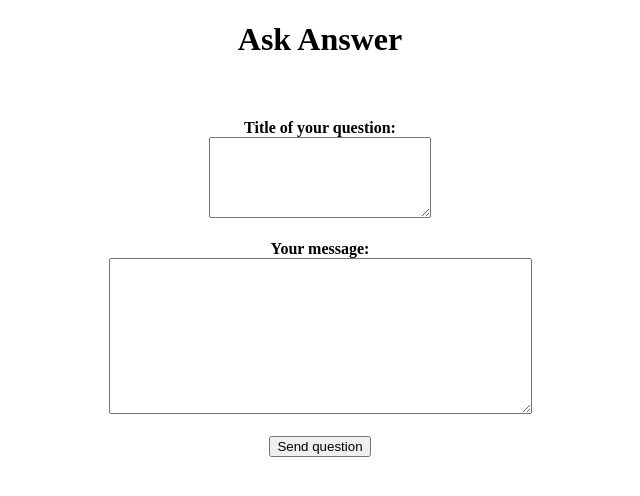
After one commit to dudaskobendeguz/askmate2_v2, a Flask app: template templates/add_answer.html in a window 1280 px wide. The commit adds this page. Shown: the top 496 px of the page, without its empty margins (320-960 px from the left). Run offline with Flask 2, Linux system fonts and the light colour scheme; the template is opened without the code that fills it: most values are stand-ins (such as "Sample title", 1, 10 or a date in 2020).

Commit message:
Add: create new answer

```diff
--- a/data_manager.py
+++ b/data_manager.py
@@ -43,9 +43,8 @@ def export_new_question(question_details, username):  # ide kell neki a request.
     export_questions(question_list)
 
 
-def export_new_answers(answer_details, username):
+def export_new_answers(new_answer):
     answer_list = get_answers()
-    new_answer = util.create_answer(answer_details, username)
     answer_list.append(new_answer)
     export_answers(answer_list)
 
--- a/server.py
+++ b/server.py
@@ -54,13 +54,20 @@ def display_question(question_id):
     return render_template('display_question.html', question=question, forum_posts=answers, user=USER)
 
 
-@app.route('/add-question')
-def ask_question():
+@app.route('/question/<question_id>/new-answer', methods=['POST', 'GET'])
+@app.route('/add-question', methods=['POST', 'GET'])
+def ask_question(question_id=None):
     global USER
     if USER == '':
         return redirect('/')
-    util.create_question(request.form, USER)
-    question_id = 1
+    if question_id:
+        if request.method == 'POST':
+            util.create_answer(request.form, question_id, USER)
+            return redirect(f'/question/{question_id}')
+        return render_template('add_answer.html', question_id=question_id)
+
+    if request.method == 'POST':
+        util.create_question(request.form, USER)
     return render_template('add_question.html')
 
 
--- /dev/null
+++ b/templates/add_answer.html
@@ -0,0 +1,4 @@
+{% extends "add_question.html" %}
+
+{% block h1 %}Ask Answer{% endblock %}
+{% block link %}/question/{{ question_id }}/new-answer{% endblock %}
--- a/templates/add_question.html
+++ b/templates/add_question.html
@@ -3,7 +3,7 @@
 {% block h1 %}Ask a question{% endblock %}
 
 {% block table %}
-    <form action="/add-question" method="post">
+    <form action="{% block link %}/add-question{% endblock %}" method="post">
         <label for="title"><strong>Title of your question:</strong></label><br>
         <textarea name="title" required rows="5" cols="25"></textarea><br><br>
 
--- a/templates/display_question.html
+++ b/templates/display_question.html
@@ -47,3 +47,9 @@
         </form>
     {% endif %}
 {% endblock %}
+
+{% block add_new %}
+    <form action="/question/{{ question['id'] }}/new-answer", method="get">
+        <button type="submit"><strong>Write Answer</strong></button>
+    </form>
+{% endblock %}
--- a/templates/list_template.html
+++ b/templates/list_template.html
@@ -40,6 +40,8 @@
     {% block display_question %}{% endblock %}
 
     {% block edit %}{% endblock %}
+
+    {% block add_new %}{% endblock %}
 
     {% block table %}
     <table border="1">
```
Also changed, not shown: data/question.csv (+4 -4 lines), util.py (+4 -4 lines).
